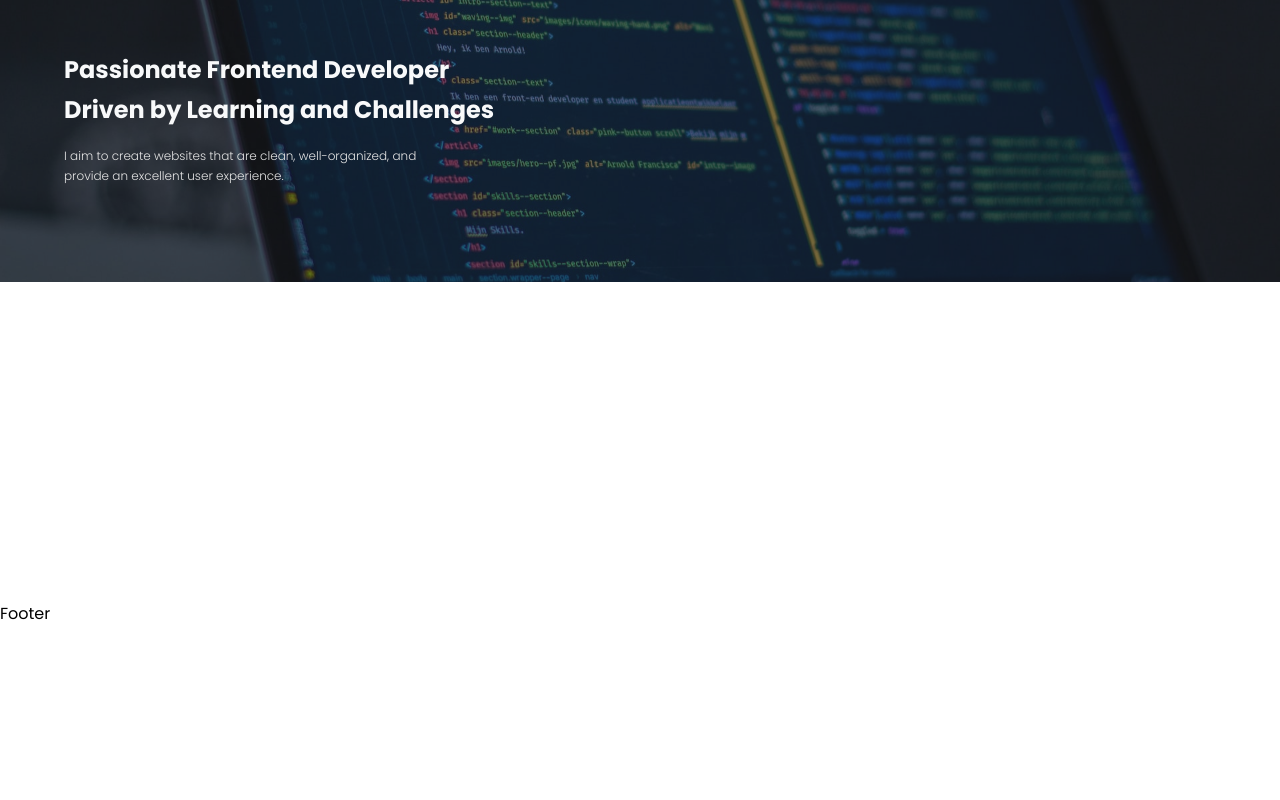
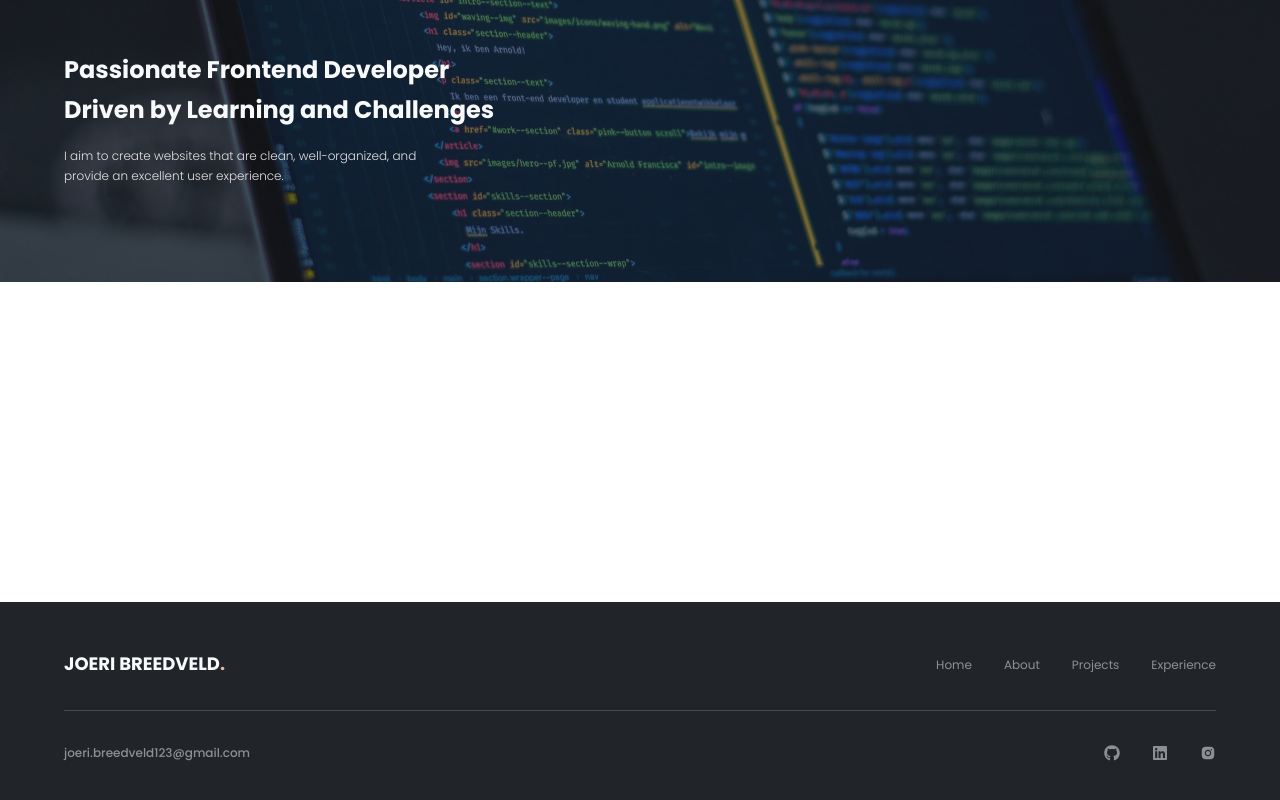
Before and after one commit to joeribreedveld/portfolio-website-v6, a Next.js app: page / in a window 1280 px wide. Shown: the part 198-998 px from the top of the page. Before the commit the page ends 824 px from the top, so only its background shows below. Built offline with nearby package versions, Linux system fonts and the light colour scheme.

Commit message:
feat(footer): make footer, install react icons, change navbar and add social links

```diff
--- a/package.json
+++ b/package.json
@@ -13,6 +13,7 @@
     "next": "^13.2.1",
     "react": "18.2.0",
     "react-dom": "18.2.0",
+    "react-icons": "^4.8.0",
     "zod": "^3.20.6"
   },
   "devDependencies": {
--- /dev/null
+++ b/src/components/common/Footer/Footer.tsx
@@ -0,0 +1,72 @@
+// Imports
+import Link from "next/link";
+import { type IFooterLinkProps } from "./Footer.types";
+import { FaGithub, FaLinkedin } from "react-icons/fa";
+import { AiFillInstagram } from "react-icons/ai";
+
+// Functions
+const Footer = () => (
+  <footer className="bg-[#212529] py-12">
+    <div className="page-width flex flex-col gap-8">
+      <section className="flex items-center justify-between">
+        <Link href="/">
+          <h3 className="text-lg font-bold text-[#F8F9FA]">
+            JOERI BREEDVELD<span className="text-[#DDBEA9]">.</span>
+          </h3>
+        </Link>
+        <ul className="hidden gap-8 md:flex">
+          <FooterLink href="/">Home</FooterLink>
+          <FooterLink href="/">About</FooterLink>
+          <FooterLink href="/">Projects</FooterLink>
+          <FooterLink href="/">Experience</FooterLink>
+        </ul>
+      </section>
+      <div className="h-[1px] bg-[#E5E5E5] opacity-20"></div>
+      <section className="flex items-center justify-between">
+        <p className="text-xs font-medium text-[#F8F9FA] opacity-50">
+          joeri.breedveld123@gmail.com
+        </p>
+        <ul className="flex gap-8">
+          <li>
+            <Link
+              href="https://github.com/joeribreedveld"
+              target="_blank"
+              rel="noopener noreferrer"
+            >
+              <FaGithub className="text-[#F8F9FA] opacity-50" />
+            </Link>
+          </li>
+          <li>
+            <Link
+              href="https://www.linkedin.com/in/joeribreedveld/"
+              target="_blank"
+              rel="noopener noreferrer"
+            >
+              <FaLinkedin className="text-[#F8F9FA] opacity-50" />
+            </Link>
+          </li>
+          <li>
+            <Link
+              href="https://www.instagram.com/joeri.bv/"
+              target="_blank"
+              rel="noopener noreferrer"
+            >
+              <AiFillInstagram className="text-[#F8F9FA] opacity-50" />
+            </Link>
+          </li>
+        </ul>
+      </section>
+    </div>
+  </footer>
+);
+
+const FooterLink = ({ children, href }: IFooterLinkProps) => (
+  <li>
+    <Link href={href} className="text-xs text-[#F8F9FA] opacity-50">
+      {children}
+    </Link>
+  </li>
+);
+
+// Exports
+export default Footer;
--- /dev/null
+++ b/src/components/common/Footer/Footer.types.ts
@@ -0,0 +1,7 @@
+// Interfaces
+interface IFooterLinkProps {
+  href: string;
+  children: React.ReactNode;
+}
+
+export type { IFooterLinkProps };
--- a/src/components/common/Navbar/Navbar.tsx
+++ b/src/components/common/Navbar/Navbar.tsx
@@ -7,9 +7,11 @@ import { type INavLinkProps } from "./Navbar.types";
 const Navbar = () => (
   <nav className="page-width flex items-center justify-between py-8">
     <section>
-      <h2 className="font-bold text-[#F8F9FA]">
-        JOERI BREEDVELD<span className="text-[#DDBEA9]">.</span>
-      </h2>
+      <Link href="/">
+        <h2 className="font-bold text-[#F8F9FA]">
+          JOERI BREEDVELD<span className="text-[#DDBEA9]">.</span>
+        </h2>
+      </Link>
     </section>
     <section className="hidden md:block">
       <ul className="flex gap-8">
--- a/src/pages/index.tsx
+++ b/src/pages/index.tsx
@@ -1,6 +1,7 @@
 // Imports
 import { type NextPage } from "next";
 import Head from "next/head";
+import Footer from "~/components/common/Footer/Footer";
 import Navbar from "~/components/common/Navbar/Navbar";
 import Hero from "~/components/sections/Hero/Hero";
 
@@ -16,9 +17,7 @@ const Home: NextPage = () => (
     <main className="min-h-screen">
       <Hero />
     </main>
-    <footer>
-      <div>Footer</div>
-    </footer>
+    <Footer />
   </>
 );
 
```
Also changed, not shown: 1 other file (tests, documents, lock files or other folders).
